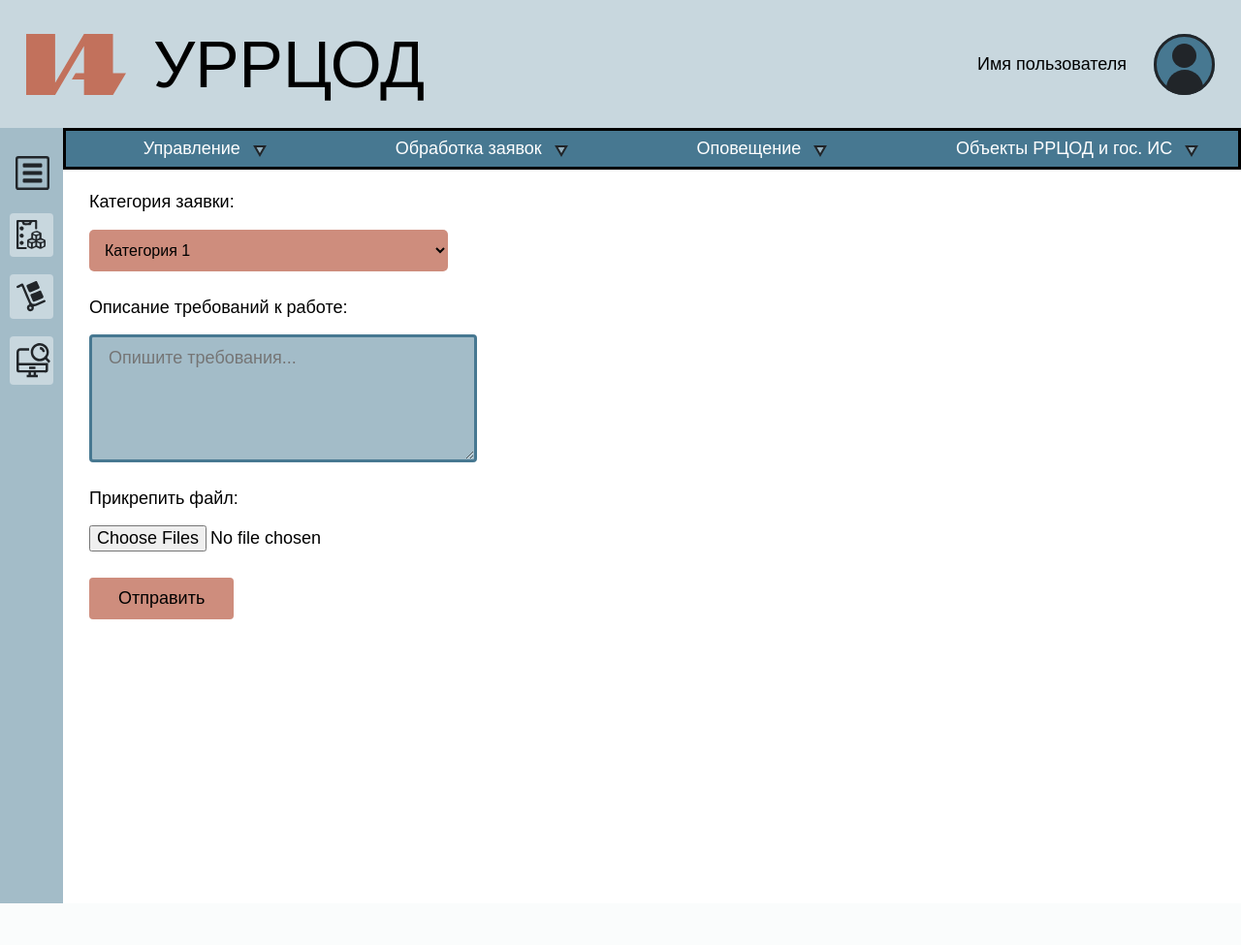
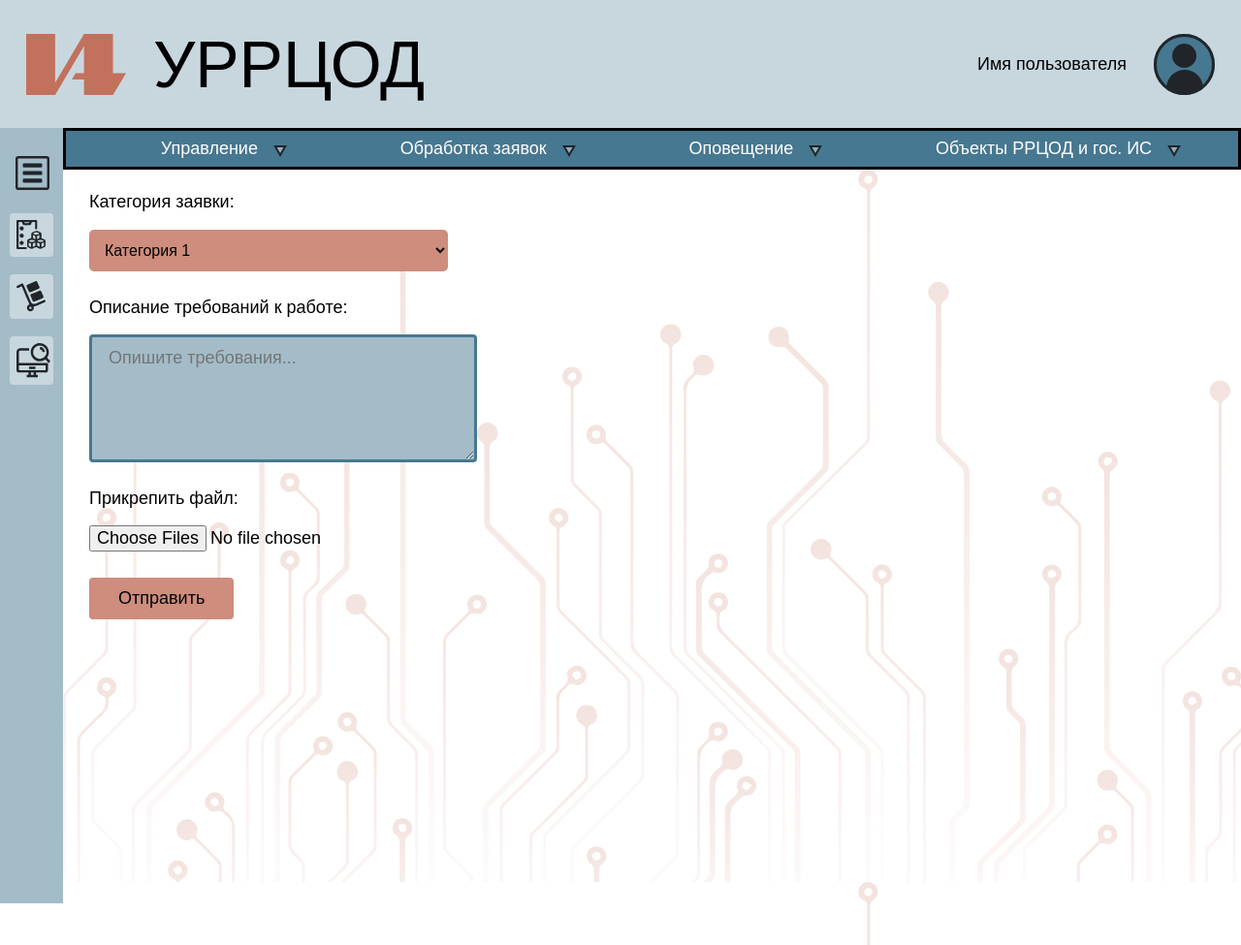
Before and after one commit to HOCOKcyber/prototype_web_drdc, a Flask app: page /service/maintenanceRequest in a window 1280 px wide. Shown: the whole page at 97% size. Before the commit the page ends 932 px from the top, so only its background shows below. Run offline with Flask 3, Linux system fonts and the light colour scheme; some web fonts are replaced.

Commit message:
Create contentNavigation create style for maintenanceRequest

```diff
--- /dev/null
+++ b/static/servicePage/contentNavigation/contentNavigationStyle.css
@@ -0,0 +1,89 @@
+#content_navigation{
+    background-color: var(--dark-blue);
+    border: 3px solid black;
+}
+
+#content_navigation > ul {
+    display: flex;
+    flex-direction: row;
+    justify-content: space-around;
+    list-style: none;
+    color: white;
+    margin: 0px;
+}
+
+#content_navigation > ul .menu_item{
+    /* Для позиционирования sub-menu */
+    position: relative;
+}
+
+#content_navigation img{
+    transform-origin: center;
+}
+
+/* Sub menu */
+#content_navigation .sub_menu_btn{
+    display: flex;
+    align-items: center;
+    gap: 15px;
+
+    white-space: nowrap;
+    border-top-left-radius: 5px;
+    border-top-right-radius: 5px;
+
+    transition: all 0.3s;
+
+    /* Для вмешения контента sub_menu */
+    padding: 8px 30px;
+}
+
+#content_navigation .sub_menu{
+    width: 100%;
+    background-color: var(--expanded-list);
+    display: flex;
+    flex-direction: column;
+    border-bottom-left-radius: 5px;
+    border-bottom-right-radius: 5px;
+
+    white-space: nowrap;
+    list-style-type: none;
+    padding: 8px 0px;
+
+    /* Для удаления с экрана */
+    opacity: 0;
+    visibility: hidden;
+    transition: opacity 0.3s, visibility 0.3s;
+
+    /* Для позиционирования относительно menu_item */
+    position: absolute;
+    top: 100%;
+    left: 50%;
+    transform: translateX(-50%);
+}
+
+#content_navigation .sub_menu li{
+    padding-bottom: 8px;
+}
+
+#content_navigation .sub_menu a{
+    color: white;
+    font-size: 12px;
+    text-decoration: none;
+    padding-left: 11px;
+}
+
+/* Для анимации */
+#content_navigation .sub_menu.show{
+    opacity: 1;
+    visibility: visible;
+}
+
+#content_navigation .sub_menu_btn.isShow{
+    color: var(--dark-blue);
+    text-decoration: underline;
+    background-color: var(--ligth-blue);
+}
+
+#content_navigation .rotate{
+    transform: rotate(-180deg);
+}
--- /dev/null
+++ b/static/servicePage/contentNavigation/serviceContentNavigation.js
@@ -0,0 +1,8 @@
+function navToggleSubMenuContent(button){
+    button.nextElementSibling.classList.toggle("show")
+    button.classList.toggle("isShow")
+
+    // Для поворота стрелки
+    childrens = button.children
+    childrens[childrens.length-1].classList.toggle("rotate")
+}
--- /dev/null
+++ b/static/servicePage/servicePageStyle.css
@@ -0,0 +1,7 @@
+
+/* Отступы длля контента */
+.content{
+    padding: 23px 0px 0px 27px;
+    height: 100vh;
+    background-image: url(../img/bg.svg);
+}
--- a/static/serviceStyle/servicePageStyle.css
+++ /dev/null
@@ -1,33 +0,0 @@
-/* Навигация по странице */
-.content_navigation{
-    background-color: var(--dark-blue);
-    padding: 8px;
-    border: 3px solid black;
-}
-
-.content_navigation ul {
-    display: flex;
-    flex-direction: row;
-    justify-content: space-evenly;
-    align-items: center;
-    list-style: none;
-    color: white;
-    gap: 100px;
-    margin: 0px;
-}
-
-.content_navigation ul li{
-    display: flex;
-    flex-direction: row;
-    gap: 12px;
-    align-items: center;
-}
-
-.content_navigation img{
-    rotate: 180deg;
-}
-
-/* Отступы длля контента */
-.content{
-    padding: 23px 0px 0px 27px;
-}
--- a/templates/servicePage/maintenanceRequest.html
+++ b/templates/servicePage/maintenanceRequest.html
@@ -2,7 +2,7 @@
 
 
 {% block head %}
-<link rel="stylesheet" href=" {{ url_for('static', filename='serviceStyle/maintenanceRequest.css') }} ">
+<link rel="stylesheet" href=" {{ url_for('static', filename='servicePage/maintenanceRequest.css') }} ">
 {% endblock %}
 
 {% block content %}
--- a/templates/servicePage/templateServicePage.html
+++ b/templates/servicePage/templateServicePage.html
@@ -1,21 +1,53 @@
 {% extends "./core/generalTemplate.html" %}
 
 {% block generalHead %}
-<link rel="stylesheet" href=" {{ url_for('static', filename='serviceStyle/servicePageStyle.css') }} ">
+<link rel="stylesheet" href=" {{ url_for('static', filename='servicePage/servicePageStyle.css') }} ">
+<link rel="stylesheet" href=" {{ url_for('static', filename='servicePage/contentNavigation/contentNavigationStyle.css') }} ">
 <!-- Для дальнейших стилей -->
 {% block head %}{% endblock %}
 {% endblock %}
 
 {% block generalContent %}
-<nav class="content_navigation">
+<nav id="content_navigation">
     <ul class="flex_row">
-        <li>Управление <img src=" {{url_for('static', filename='img/arrowIcon.svg') }} " class="rotate"></li>
-        <li>Обработка заявок <img src=" {{url_for('static', filename='img/arrowIcon.svg') }} " class="rotate"></li>
-        <li>Оповещение <img src=" {{url_for('static', filename='img/arrowIcon.svg') }} " class="rotate"></li>
-        <li>Объекты РРЦОД и гос. ИС <img src=" {{url_for('static', filename='img/arrowIcon.svg') }} " class="rotate"></li>
+        <li class="menu_item">
+            <div onclick=navToggleSubMenuContent(this) class="sub_menu_btn">
+                <span>Управление</span>
+                <img src=" {{url_for('static', filename='img/arrowIcon.svg') }} " class="rotate">
+            </div>
+            <ul class="sub_menu">
+                <li><a href="#">Заявка на обслуживание</a></li>
+                <li><a href="#">Заявка об инциденте </a></li>
+                <li><a href="#">Расписание работ</a></li>
+                <li><a href="#">Результаты мониторинга</a></li>
+                <li><a href="#">Управление доступом</a></li>
+            </ul>
+        </li>
+        <li class="menu_item">
+            <div onclick=navToggleSubMenuContent(this) class="sub_menu_btn">
+                <span>Обработка заявок</span>
+
+                    <img src=" {{url_for('static', filename='img/arrowIcon.svg') }} " class="rotate">
+
+            </div>
+        </li>
+        <li class="menu_item">
+            <div onclick=navToggleSubMenuContent(this) class="sub_menu_btn">
+                <span>Оповещение</span>
+                <img src=" {{url_for('static', filename='img/arrowIcon.svg') }} " class="rotate">
+            </div>
+        </li>
+        <li class="menu_item">
+            <div onclick=navToggleSubMenuContent(this) class="sub_menu_btn">
+                <span>Объекты РРЦОД и гос. ИС</span>
+                <img src=" {{url_for('static', filename='img/arrowIcon.svg') }} " class="rotate">
+            </div>
+        </li>
     </ul>
 </nav>
 <section class="content">
     {% block content %}{% endblock %}
 </section>
+
+<script src=" {{url_for('static', filename='servicePage/contentNavigation/serviceContentNavigation.js') }}"></script>
 {% endblock %}
```
Also changed, not shown: static/servicePage/maintenanceRequest.css (renamed from static/serviceStyle/maintenanceRequest.css).
